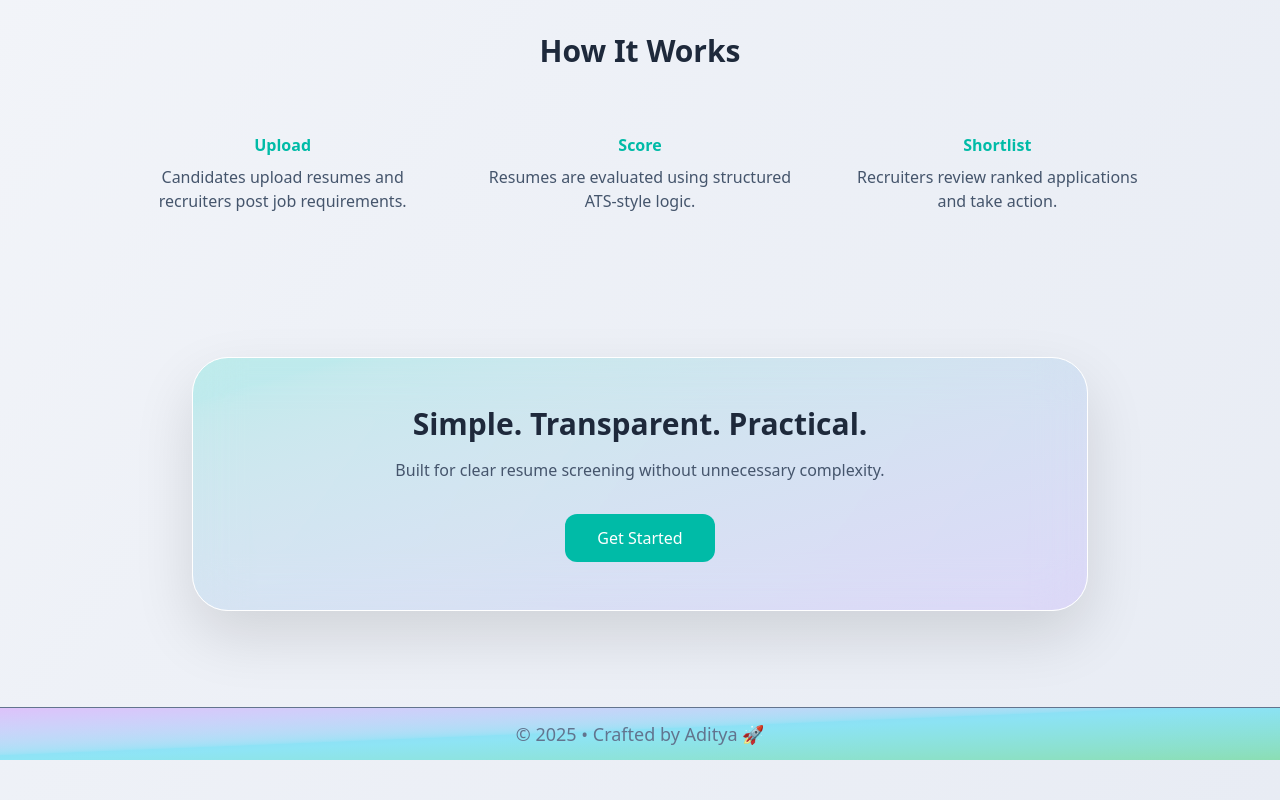
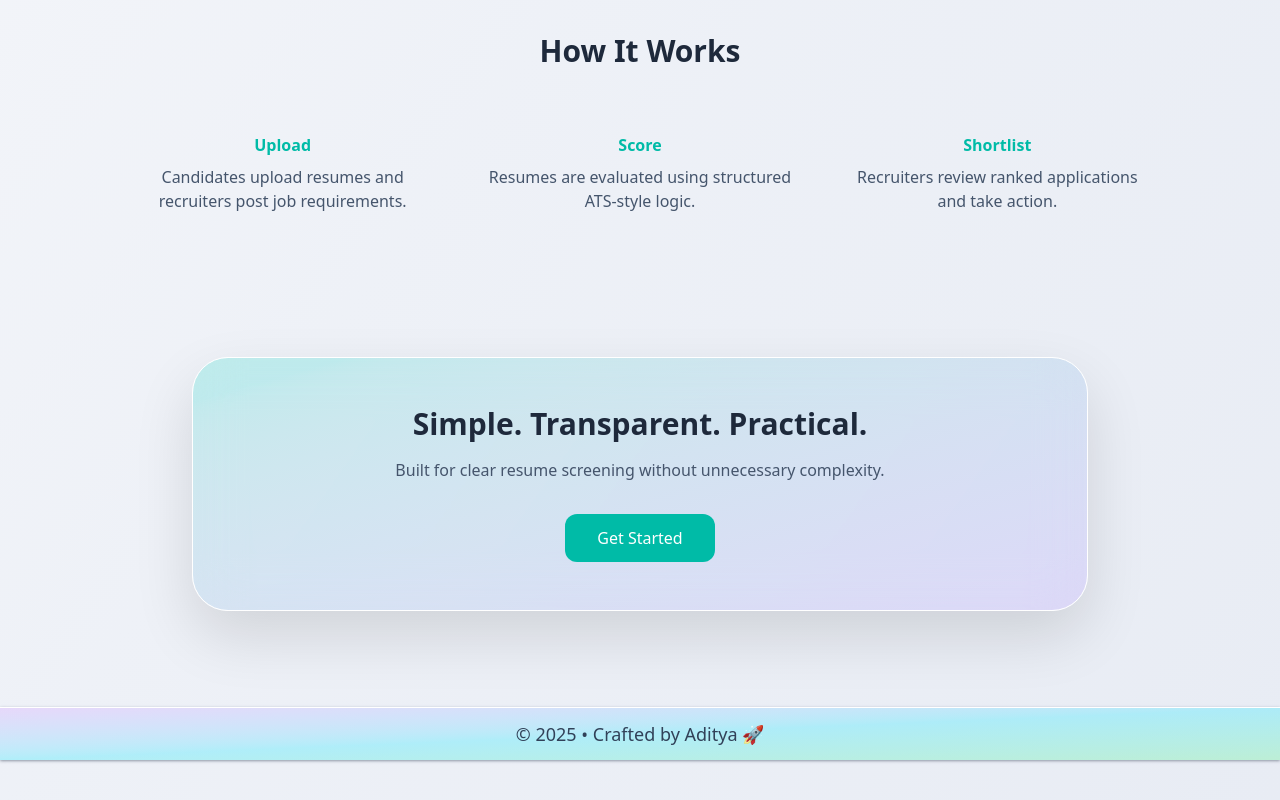
Before and after one commit to Aditya-101101/AI-powered-Resume-Screener, a React (Vite) app in the folder frontend/: page / in a window 1280 px wide. Shown: the part 1027-1827 px from the top of the page. Built offline with nearby package versions, Linux system fonts and the light colour scheme; no server answers.

Commit message:
style fixing

```diff
--- a/frontend/src/components/Footer_.jsx
+++ b/frontend/src/components/Footer_.jsx
@@ -1,7 +1,7 @@
 import React from "react";
 
 const Footer = () => (
-    <footer className="w-full border-t bg-linear-to-br from-purple-400/40 via-cyan-400/40 to-green-500/40  text-center text-lg text-slate-500 py-3">
+    <footer className="w-full mt-auto border-t border-white shadow-sm shadow-gray-400 bg-linear-to-br from-purple-300/40 via-cyan-300/40 to-green-300/40  text-center text-lg text-slate-700 py-3">
         © {new Date().getFullYear()} • Crafted by Aditya 🚀
     </footer>
 );
```
